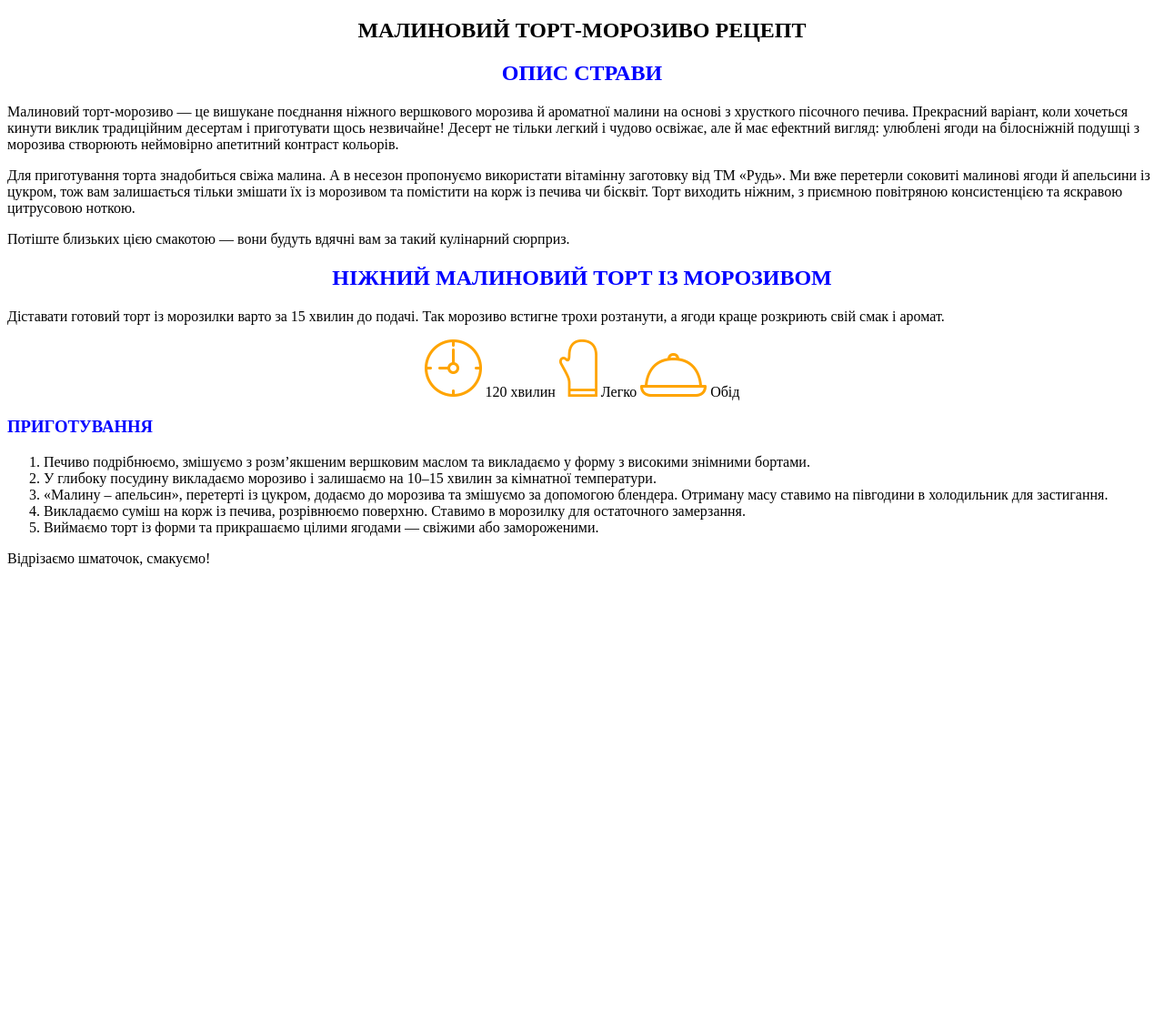
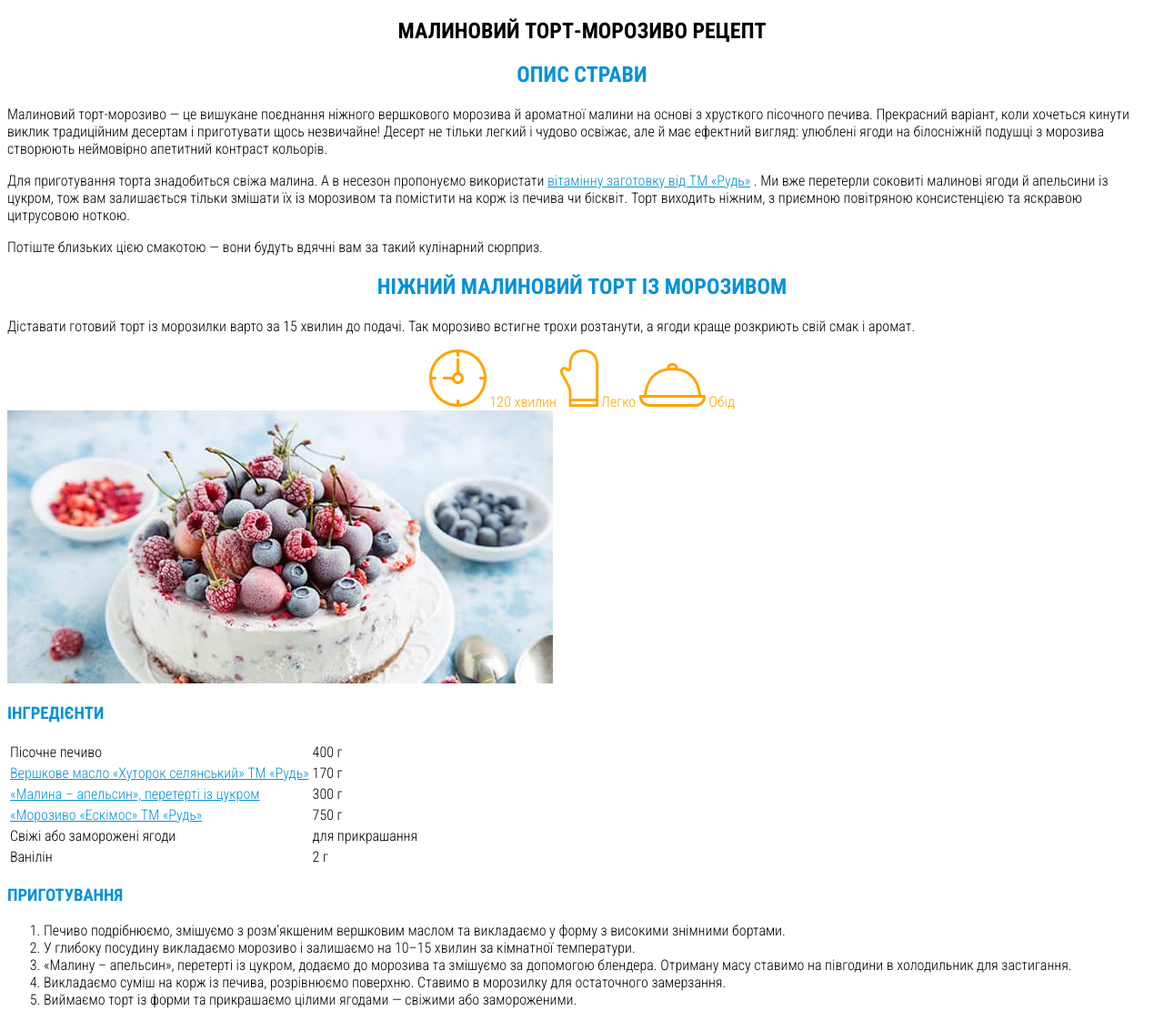
Before and after one commit to freshjsftm/lesson-21-02-2024, a plain HTML site: page index.html in a window 1280 px wide. Shown: the top 1111 px of the page at 91% size. Before the commit the page ends 800 px from the top, so only its background shows below. Drawn offline with Linux system fonts and the light colour scheme.

Commit message:
Add table, ancor, fonts

```diff
--- a/index.html
+++ b/index.html
@@ -1,37 +1,139 @@
 <!DOCTYPE html>
 <html lang="en">
   <head>
-  <meta charset="UTF-8">
-  <meta name="viewport" content="width=device-width, initial-scale=1.0">
+    <meta charset="UTF-8" />
+    <meta name="viewport" content="width=device-width, initial-scale=1.0" />
     <title>МАЛИНОВИЙ ТОРТ-МОРОЗИВО</title>
-  <link rel="stylesheet" href="./style.css">
+
+    <link rel="preconnect" href="https://fonts.googleapis.com" />
+    <link rel="preconnect" href="https://fonts.gstatic.com" crossorigin />
+    <link
+      href="https://fonts.googleapis.com/css2?family=Roboto+Condensed:ital,wght@0,100..900;1,100..900&display=swap"
+      rel="stylesheet"
+    />
+    <link rel="stylesheet" href="./style.css" />
   </head>
   <body>
     <main>
       <article>
         <h1 class="center">МАЛИНОВИЙ ТОРТ-МОРОЗИВО РЕЦЕПТ</h1>
         <h2 class="center blue">ОПИС СТРАВИ</h2>
-      <p>Малиновий торт-морозиво — це вишукане поєднання ніжного вершкового морозива й ароматної малини на основі з хрусткого пісочного печива. Прекрасний варіант, коли хочеться кинути виклик традиційним десертам і приготувати щось незвичайне! Десерт не тільки легкий і чудово освіжає, але й має ефектний вигляд: улюблені ягоди на білосніжній подушці з морозива створюють неймовірно апетитний контраст кольорів.</p>
-      <p>Для приготування торта знадобиться свіжа малина. А в несезон пропонуємо використати вітамінну заготовку від ТМ «Рудь». Ми вже перетерли соковиті малинові ягоди й апельсини із цукром, тож вам залишається тільки змішати їх із морозивом та помістити на корж із печива чи бісквіт. Торт виходить ніжним, з приємною повітряною консистенцією та яскравою цитрусовою ноткою.</p>
-      <p>Потіште близьких цією смакотою — вони будуть вдячні вам за такий кулінарний сюрприз.</p>
+        <p>
+          Малиновий торт-морозиво — це вишукане поєднання ніжного вершкового
+          морозива й ароматної малини на основі з хрусткого пісочного печива.
+          Прекрасний варіант, коли хочеться кинути виклик традиційним десертам і
+          приготувати щось незвичайне! Десерт не тільки легкий і чудово освіжає,
+          але й має ефектний вигляд: улюблені ягоди на білосніжній подушці з
+          морозива створюють неймовірно апетитний контраст кольорів.
+        </p>
+        <p>
+          Для приготування торта знадобиться свіжа малина. А в несезон
+          пропонуємо використати
+          <a
+            href="https://rud.ua/products/frozen/berries/malina-apelsin/"
+            target="_blank"
+            >вітамінну заготовку від ТМ «Рудь»</a
+          >
+          . Ми вже перетерли соковиті малинові ягоди й апельсини із цукром, тож
+          вам залишається тільки змішати їх із морозивом та помістити на корж із
+          печива чи бісквіт. Торт виходить ніжним, з приємною повітряною
+          консистенцією та яскравою цитрусовою ноткою.
+        </p>
+        <p>
+          Потіште близьких цією смакотою — вони будуть вдячні вам за такий
+          кулінарний сюрприз.
+        </p>
         <h2 class="center blue">НІЖНИЙ МАЛИНОВИЙ ТОРТ ІЗ МОРОЗИВОМ</h2>
-      <p>Діставати готовий торт із морозилки варто за 15 хвилин до подачі. Так морозиво встигне трохи розтанути, а ягоди краще розкриють свій смак і аромат.</p>
-      <div class="center">
-        <img src="./assets/icons/1.png" alt="clock">
+        <p>
+          Діставати готовий торт із морозилки варто за 15 хвилин до подачі. Так
+          морозиво встигне трохи розтанути, а ягоди краще розкриють свій смак і
+          аромат.
+        </p>
+        <div class="center yellow">
+          <img src="./assets/icons/1.png" alt="clock" />
           <span>120 хвилин</span>
-        <img src="./assets/icons/2.png" alt="glove">
+          <img src="./assets/icons/2.png" alt="glove" />
           <span>Легко</span>
-        <img src="./assets/icons/3.png" alt="dish">
+          <img src="./assets/icons/3.png" alt="dish" />
           <span>Обід</span>
         </div>
+        <section>
+          <!-- додати зображення -->
+          <img
+            src="./assets/images/Malinoviy_tort-morozivo_600x300_61cc2028604e5.jpg"
+            alt="МАЛИНОВИЙ ТОРТ-МОРОЗИВО"
+          />
+          <table>
+            <caption class="blue left"><h3>ІНГРЕДІЄНТИ</h3></caption>
+            <!-- tr*6>td*2 -->
+            <tr>
+              <td>Пісочне печиво</td>
+              <td>400 г</td>
+            </tr>
+            <tr>
+              <td>
+                <a
+                  href="https://rud.ua/products/butter/hytorok-selyanskiy-maslo/"
+                  target="_blank"
+                  >Вершкове масло «Хуторок селянський» ТМ «Рудь»</a
+                >
+              </td>
+              <td>170 г</td>
+            </tr>
+            <tr>
+              <td>
+                <a
+                  href="https://rud.ua/products/frozen/berries/malina-apelsin/"
+                  target="_blank"
+                  >«Малина – апельсин», перетерті із цукром</a
+                >
+              </td>
+              <td>300 г</td>
+            </tr>
+            <tr>
+              <td>
+                <a
+                  href="https://rud.ua/products/ice-cream/bulk/eskimos-750g/"
+                  target="_blank"
+                  >«Морозиво «Ескімос» ТМ «Рудь»</a
+                >
+              </td>
+              <td>750 г</td>
+            </tr>
+            <tr>
+              <td>Свіжі або заморожені ягоди</td>
+              <td>для прикрашання</td>
+            </tr>
+            <tr>
+              <td>Ванілін</td>
+              <td>2 г</td>
+            </tr>
+          </table>
+        </section>
         <h3 class="blue">ПРИГОТУВАННЯ</h3>
         <!-- ol>li*5 -->
         <ol>
-        <li>Печиво подрібнюємо, змішуємо з розм’якшеним вершковим маслом та викладаємо у форму з високими знімними бортами.</li>
-        <li>У глибоку посудину викладаємо морозиво і залишаємо на 10–15 хвилин за кімнатної температури.</li>
-        <li>«Малину – апельсин», перетерті із цукром, додаємо до морозива та змішуємо за допомогою блендера. Отриману масу ставимо на півгодини в холодильник для застигання.</li>
-        <li>Викладаємо суміш на корж із печива, розрівнюємо поверхню. Ставимо в морозилку для остаточного замерзання.</li>
-        <li>Виймаємо торт із форми та прикрашаємо цілими ягодами — свіжими або замороженими.</li>
+          <li>
+            Печиво подрібнюємо, змішуємо з розм’якшеним вершковим маслом та
+            викладаємо у форму з високими знімними бортами.
+          </li>
+          <li>
+            У глибоку посудину викладаємо морозиво і залишаємо на 10–15 хвилин
+            за кімнатної температури.
+          </li>
+          <li>
+            «Малину – апельсин», перетерті із цукром, додаємо до морозива та
+            змішуємо за допомогою блендера. Отриману масу ставимо на півгодини в
+            холодильник для застигання.
+          </li>
+          <li>
+            Викладаємо суміш на корж із печива, розрівнюємо поверхню. Ставимо в
+            морозилку для остаточного замерзання.
+          </li>
+          <li>
+            Виймаємо торт із форми та прикрашаємо цілими ягодами — свіжими або
+            замороженими.
+          </li>
         </ol>
         <p>Відрізаємо шматочок, смакуємо!</p>
       </article>
--- a/style.css
+++ b/style.css
@@ -1,6 +1,17 @@
+body, p{
+  font-family: "Roboto Condensed", sans-serif;
+  font-weight: 300;
+}
 .center{
   text-align: center;
 }
-.blue{
-  color: blue;
+.blue,
+a{
+  color: #0691d7;
 }
+.yellow{
+  color: #ffa400;
+}
+.left{
+  text-align: left;
+}
```
Also changed, not shown: assets/images/Malinoviy_tort-morozivo_600x300_61cc2028604e5.jpg (added). Lines whose indentation alone changed are shown as unchanged.
